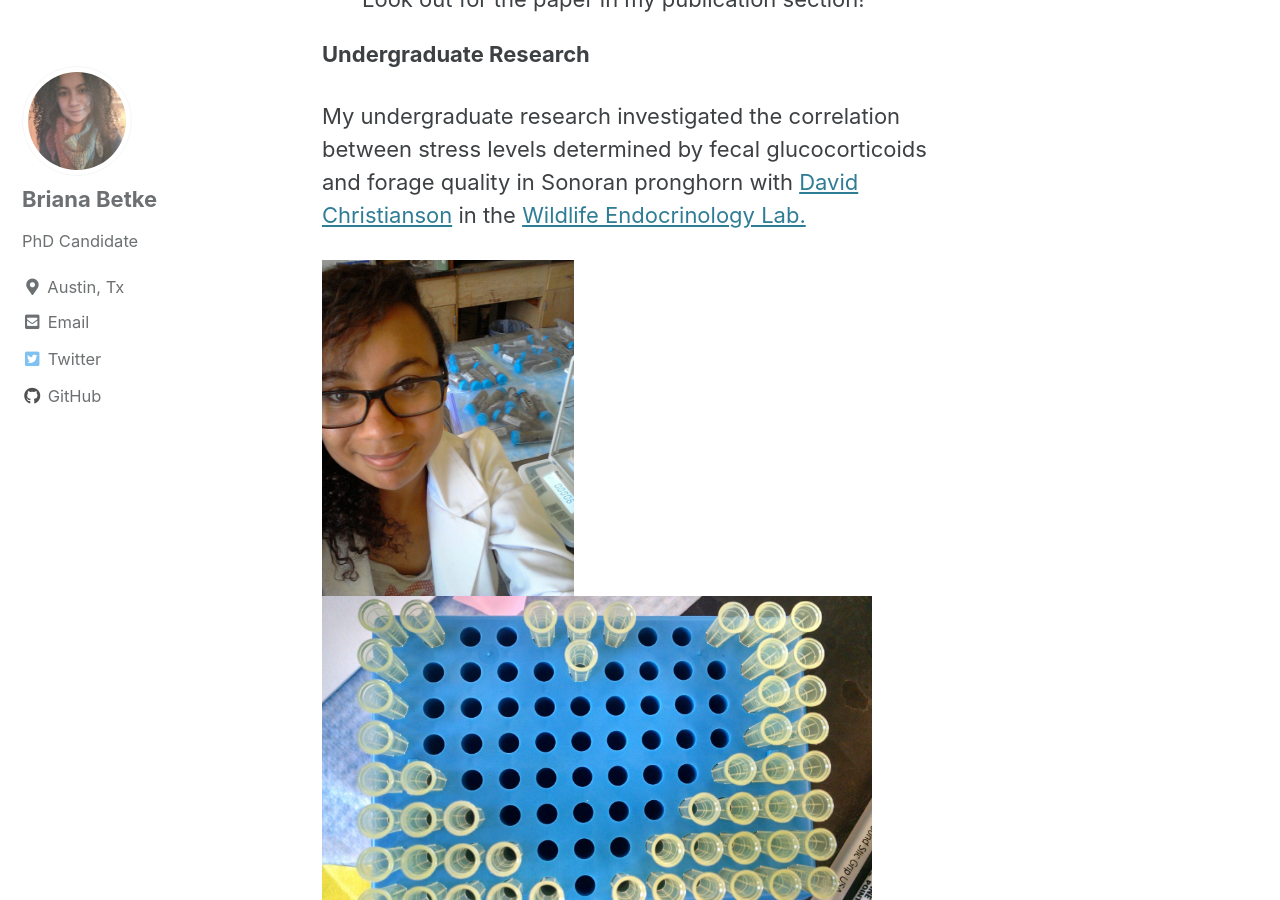
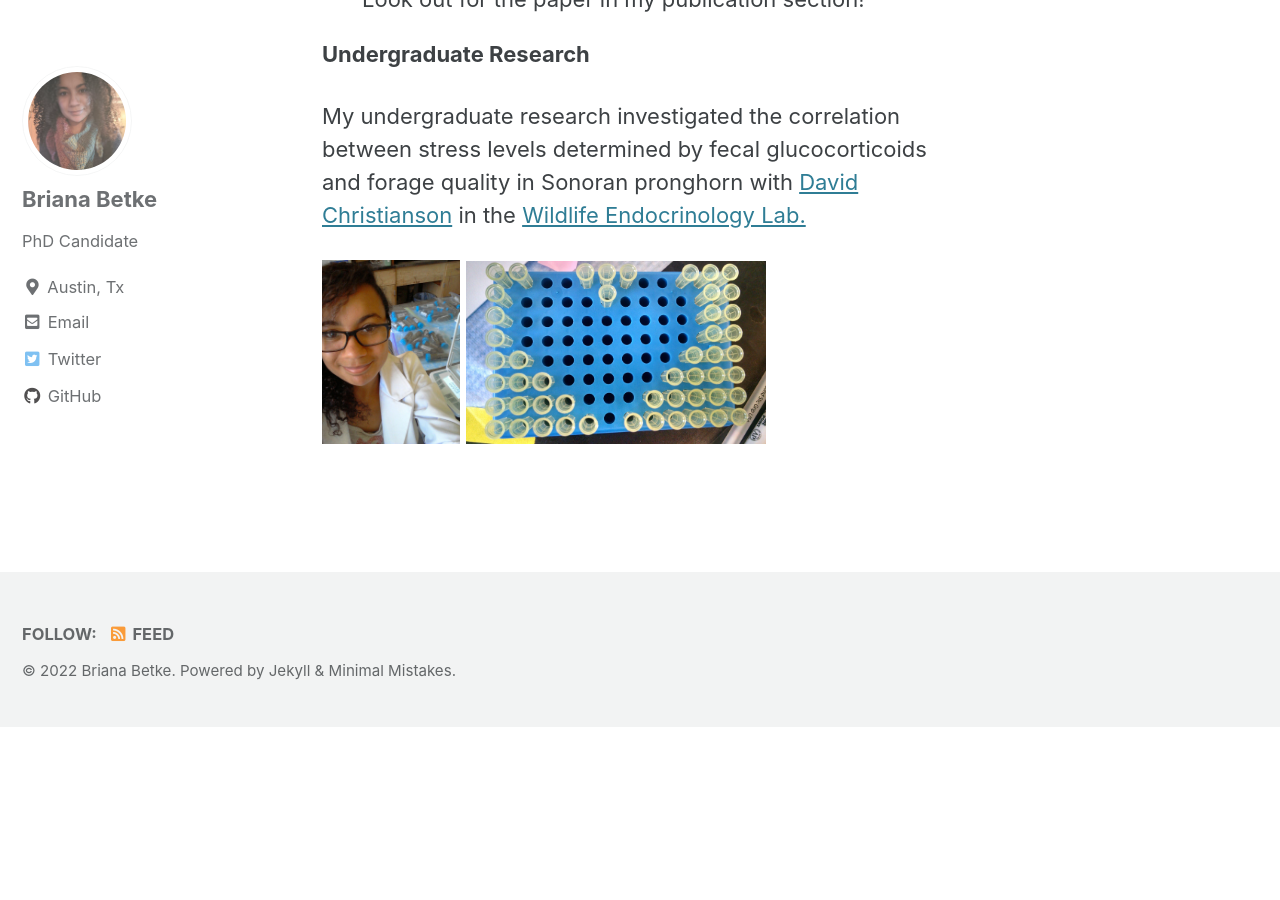
Before and after one commit to babetke/babetke.github.io, a Jekyll site: the page built from _pages/projects.md, in a window 1280 px wide and 900 px high, scrolled down 1344 px. Built offline with Jekyll 4.4.1, drawn with Linux system fonts in a browser that asks for light colours; cached includes are drawn as plain includes; after the commit the page ends 2071 px from its top, so only the background shows below that.

Commit message:
Update projects.md

```diff
--- a/_pages/projects.md
+++ b/_pages/projects.md
@@ -30,6 +30,6 @@ My undergraduate research investigated the correlation between stress levels det
 
 
 <p float="middle">
-  <img src="/images/pooplab.jpg" width="252" />
-  <img src="/images/heartoftips.jpg" width="550" />
+  <img src="/images/pooplab.jpg" width="138" />
+  <img src="/images/heartoftips.jpg" width="300" />
 </p>
```
